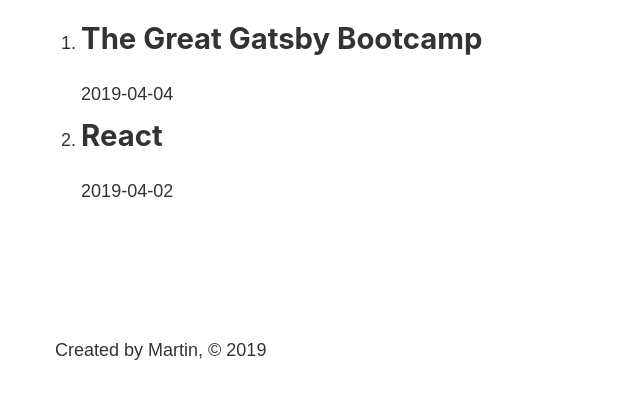
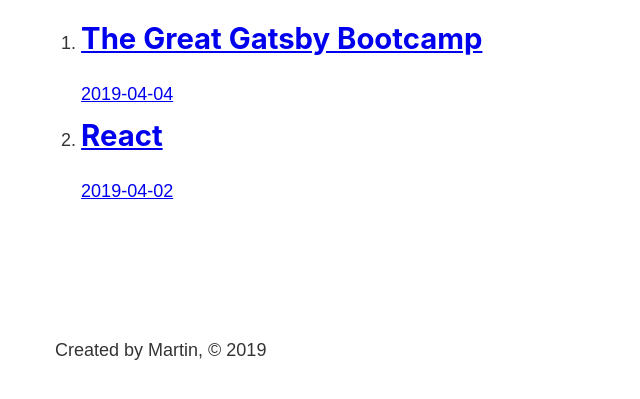
Before and after one commit to MartinDK/gatsby-bootcamp, a Gatsby site: page /blog in a window 1280 px wide. Shown: the part 393-792 px from the top of the page, without its empty margins (228-868 px from the left). Built offline with nearby package versions, Linux system fonts and the light colour scheme; Gatsby itself is replaced by a stand-in of ours.

Commit message:
Added links to blog post using slug

```diff
--- a/src/pages/blog.js
+++ b/src/pages/blog.js
@@ -1,5 +1,5 @@
 import React from 'react'
-import {useStaticQuery, graphql} from 'gatsby'
+import { Link, useStaticQuery, graphql} from 'gatsby'
 
 import Layout from '../components/Layout'
 
@@ -12,6 +12,9 @@ const BlogPage = () => {
             frontmatter {
               title
               date
+            }
+            fields {
+              slug
             }
           }
         }
@@ -26,8 +29,10 @@ const BlogPage = () => {
         {data.allMarkdownRemark.edges.map((edge) => {
           return (
             <li>
-              <h2>{edge.node.frontmatter.title}</h2>
-              <p>{edge.node.frontmatter.date}</p>
+              <Link to={`/blog/${edge.node.fields.slug}`}>
+                <h2>{edge.node.frontmatter.title}</h2>
+                <p>{edge.node.frontmatter.date}</p>
+              </Link>
             </li>
           )
       })}
```
